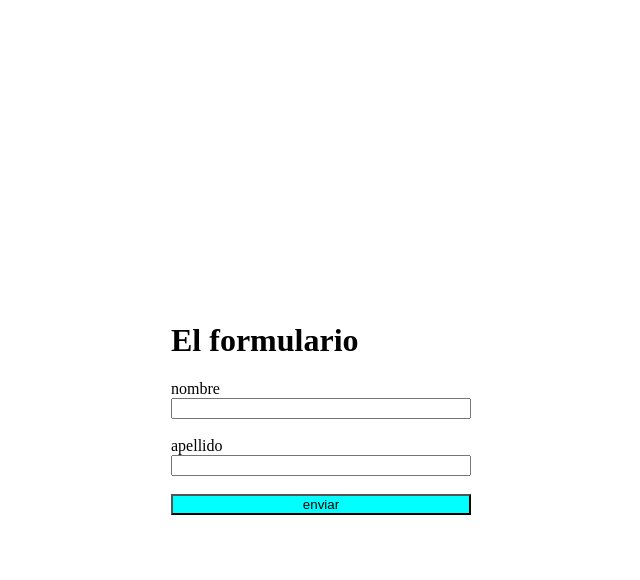
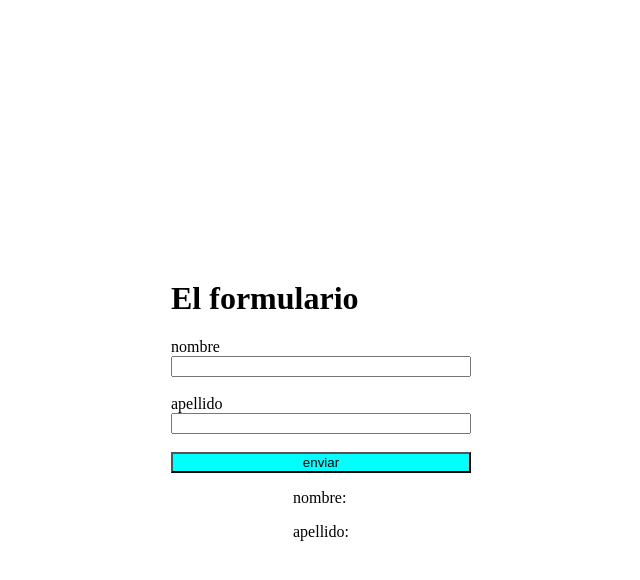
Before and after one commit to GrammerFox/recorderis, a plain HTML site: page index.html in a window 1280 px wide. Both pictures are taken after a click on the button "enviar". Shown: the whole page, without its empty margins (319-959 px from the left). Drawn offline with Linux system fonts and the light colour scheme.

Commit message:
mano estas jodido con esto

```diff
--- a/index.html
+++ b/index.html
@@ -20,5 +20,9 @@
             <button type="button" onclick="enviarFormulario()">enviar</button>
         </div>
     </form>
+    <div>
+        <p id="respuestaNombre">nombre: </p>
+        <p id="respuestaApellido">apellido:</p>
+    </div>
 </body>
 </html>
--- a/scrip.js
+++ b/scrip.js
@@ -1,7 +1,10 @@
 const nombre=document.getElementById("name");
 const apellido=document.getElementById("surname");
 
+const nombreResultado = document.getElementById("respuestaNombre")
+const apellidoResultado = document.getElementById("respuestaApellido")
 
-function enviarFormulario() {
-    alert ("nombre: "+nombre.value+"\napellido: "+ apellido.value)
+function enviarFormulario(){
+    nombreResultado.innerText = "nombre:"+nombre.value;
+    apellidoResultado.innerText = "apellido:"+apellido.value;
 }
```
